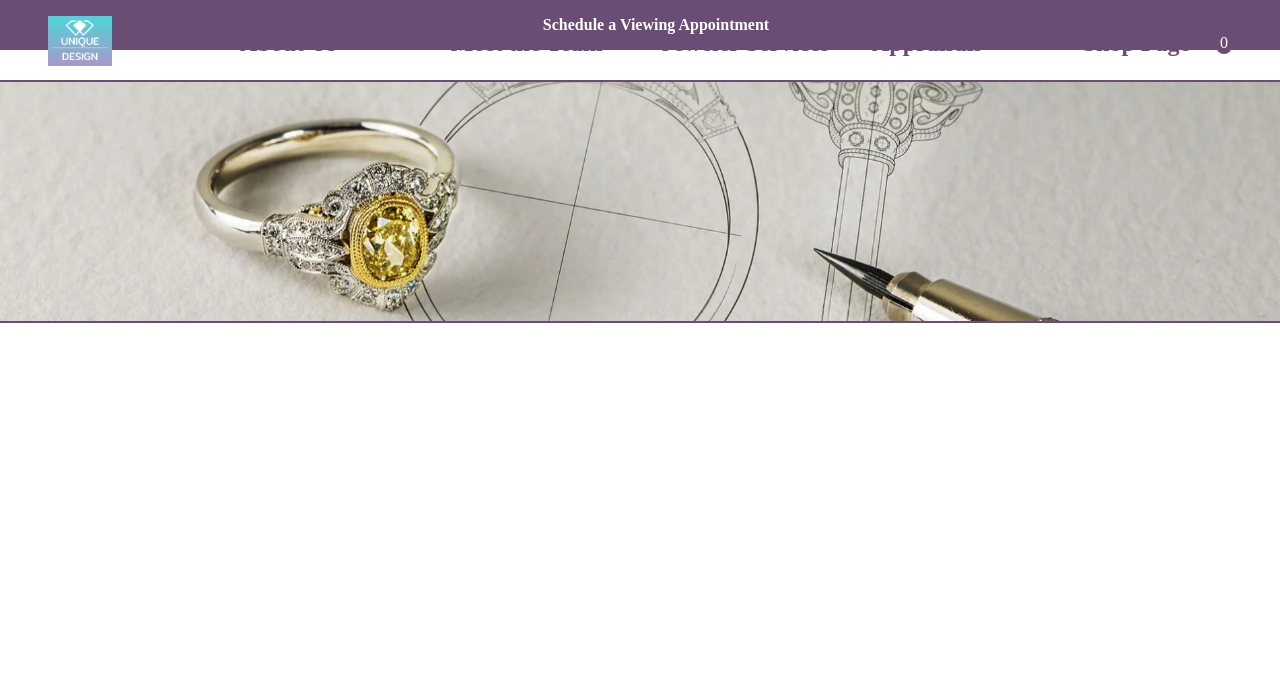
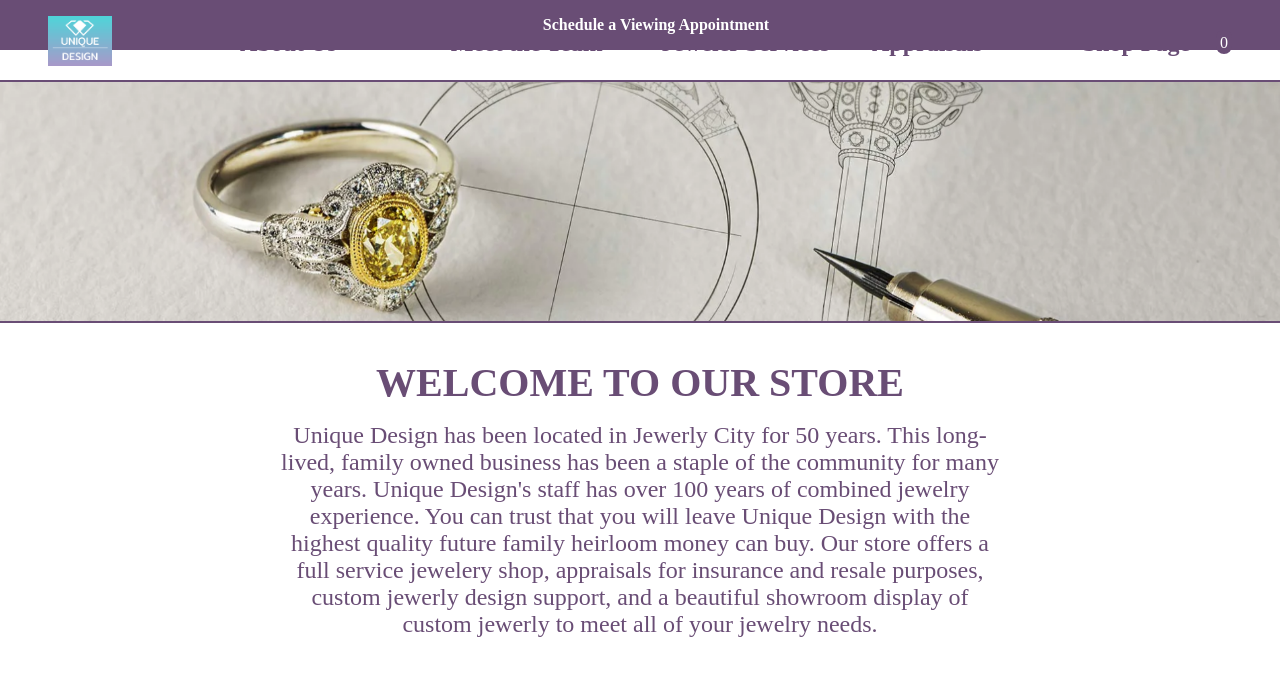
Before and after one commit to Amiriel01/Jewelry-Website, a React (Vite) app: page / in a window 1280 px wide. Shown: the top 676 px of the page. Built offline with nearby package versions, Linux system fonts and the light colour scheme.

Commit message:
homepage styled

```diff
--- a/src/App.css
+++ b/src/App.css
@@ -2,6 +2,10 @@
     margin: 0;
     padding: 0;
     width: 100vw;
+}
+
+body {
+    overflow-x: hidden;
 }
 
 .appt-schedule {
@@ -65,3 +69,25 @@
 #ring-img {
     border-bottom: solid 2px rgb(105, 77, 117);
 }
+
+.welcome-container {
+    margin-top: 2rem;
+}
+
+#welcome-title {
+    text-align: center;
+    font-size: 2.5rem;
+    font-weight: bold;
+    margin-bottom: 1rem;
+    color:  rgb(105, 77, 117);
+}
+
+#welcome-info {
+    text-align: center;
+    font-size: 1.5rem;
+    margin-bottom: 1rem;
+    color:  rgb(105, 77, 117);
+    width: 45rem;
+    margin-left: auto;
+    margin-right: auto;
+}
--- a/src/Homepage.jsx
+++ b/src/Homepage.jsx
@@ -13,7 +13,15 @@ export default function HomePage() {
             </header>
             <main>
                 <div className="ring-container">
-                    <img id="ring-img" src={ring} alt="yellow diamond ring"/>
+                    <img id="ring-img" src={ring} alt="yellow diamond ring" />
+                </div>
+                <div className="welcome-container">
+                    <div id="welcome-title">
+                        WELCOME TO OUR STORE
+                    </div>
+                    <div id="welcome-info">
+                        Unique Design has been located in Jewerly City for 50 years. This long-lived, family owned business has been a staple of the community for many years. Unique Design's staff has over 100 years of combined jewelry experience. You can trust that you will leave Unique Design with the highest quality future family heirloom money can buy. Our store offers a full service jewelery shop, appraisals for insurance and resale purposes, custom jewerly design support, and a beautiful showroom display of custom jewerly to meet all of your jewelry needs.
+                    </div>
                 </div>
             </main>
 
```
